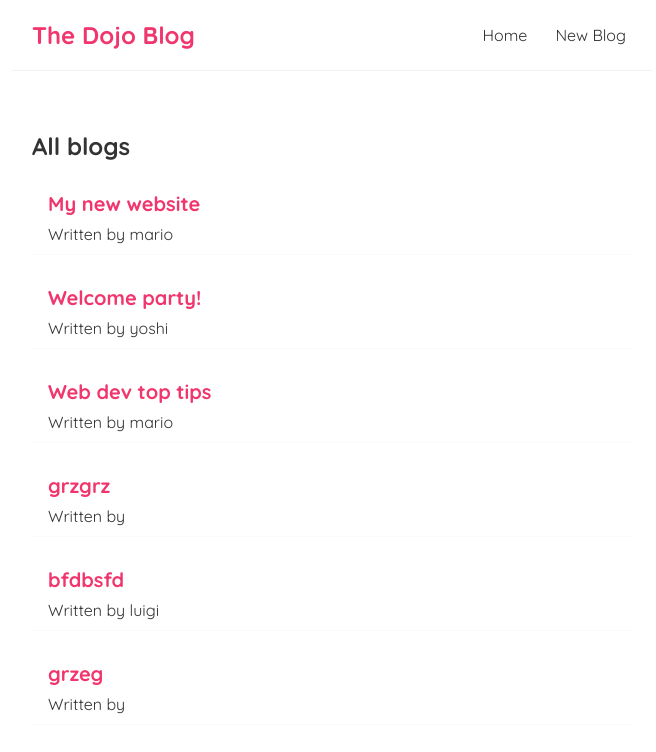
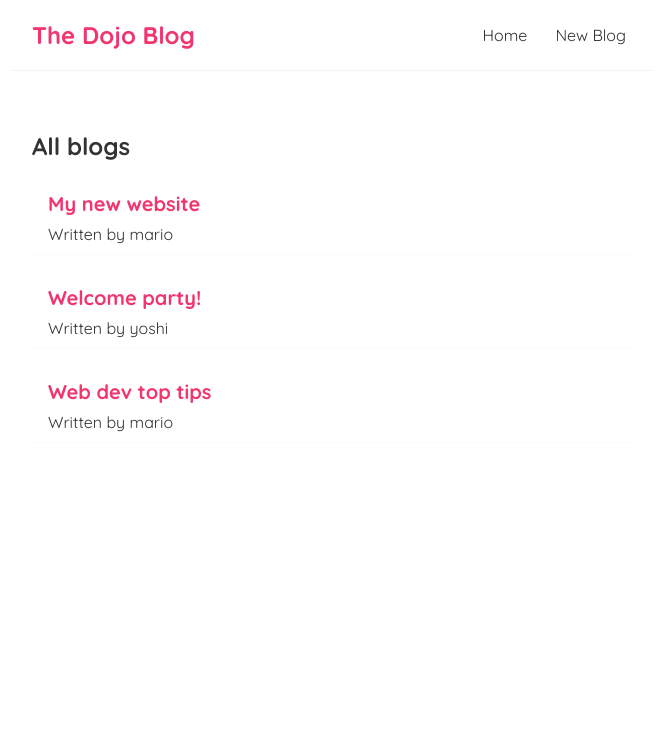
Before and after one commit to BenjaminRochez/react-dojo, a React (Create React App) app: page / in a window 1280 px wide. Shown: the top 752 px of the page, without its empty margins (308-964 px from the left). Built offline with nearby package versions, Linux system fonts and the light colour scheme; data requests are answered from the project's data file.

Commit message:
End of the project

```diff
--- a/data/db.json
+++ b/data/db.json
@@ -17,24 +17,6 @@
       "body": "lorem ipsum...",
       "author": "mario",
       "id": 3
-    },
-    {
-      "title": "grzgrz",
-      "body": "grzgrz",
-      "author": "",
-      "id": 4
-    },
-    {
-      "title": "bfdbsfd",
-      "body": "bfdbsfd",
-      "author": "luigi",
-      "id": 5
-    },
-    {
-      "title": "grzeg",
-      "body": "grez",
-      "author": "",
-      "id": 6
     }
   ]
 }
--- a/src/App.js
+++ b/src/App.js
@@ -5,6 +5,7 @@
 import Home from './Home';
 import Create from './Create';
 import BlogDetails from './BlogDetails.js';
+import NotFound from './NotFound';
 // NOTE: if before 17 -> import React from 'react'
 function App() {
   //const title = 'Welcome world';
@@ -24,6 +25,11 @@
             <Route path="/blogs/:id">
               <BlogDetails />
             </Route>
+
+            <Route path="*">
+              <NotFound />
+            </Route>
+
           </Switch>
         </div>
       </div>
--- /dev/null
+++ b/src/NotFound.js
@@ -0,0 +1,13 @@
+import {Link} from 'react-router-dom';
+
+const NotFound = () => {
+    return (
+        <div className="not-found">
+            <h2>Sorry</h2>
+            <p>The page cannot be found</p>
+            <Link to="/">Back to the homepage</Link>
+        </div>
+    );
+}
+
+export default NotFound;
```
Also changed, not shown: 1 other file (tests, documents, lock files or other folders).
